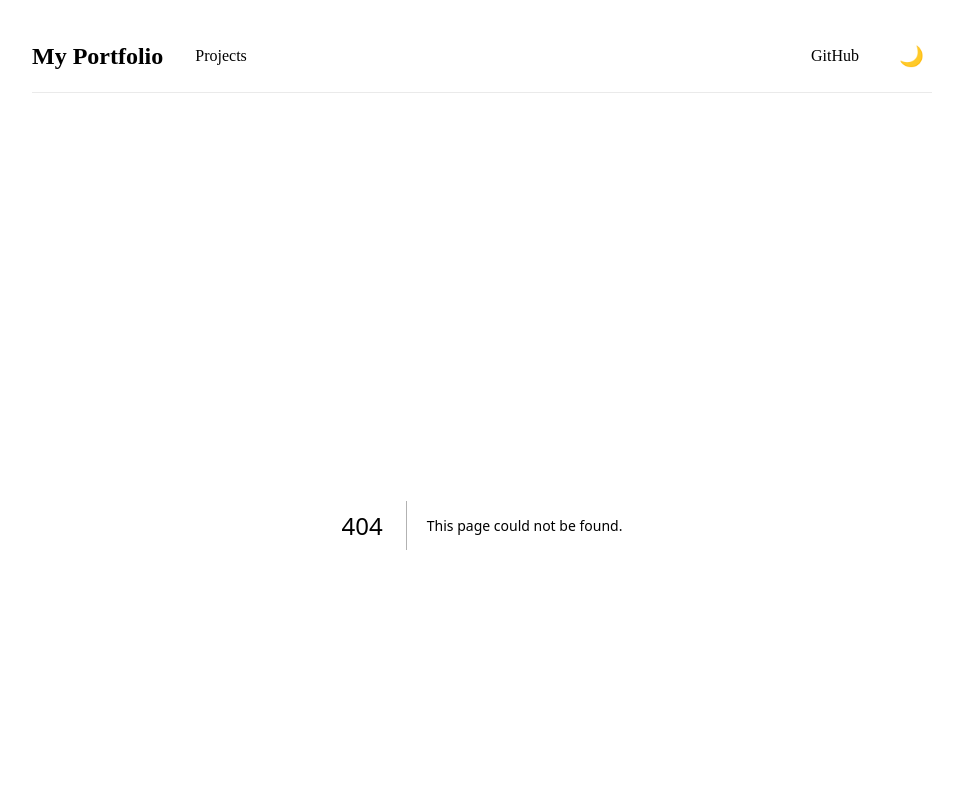
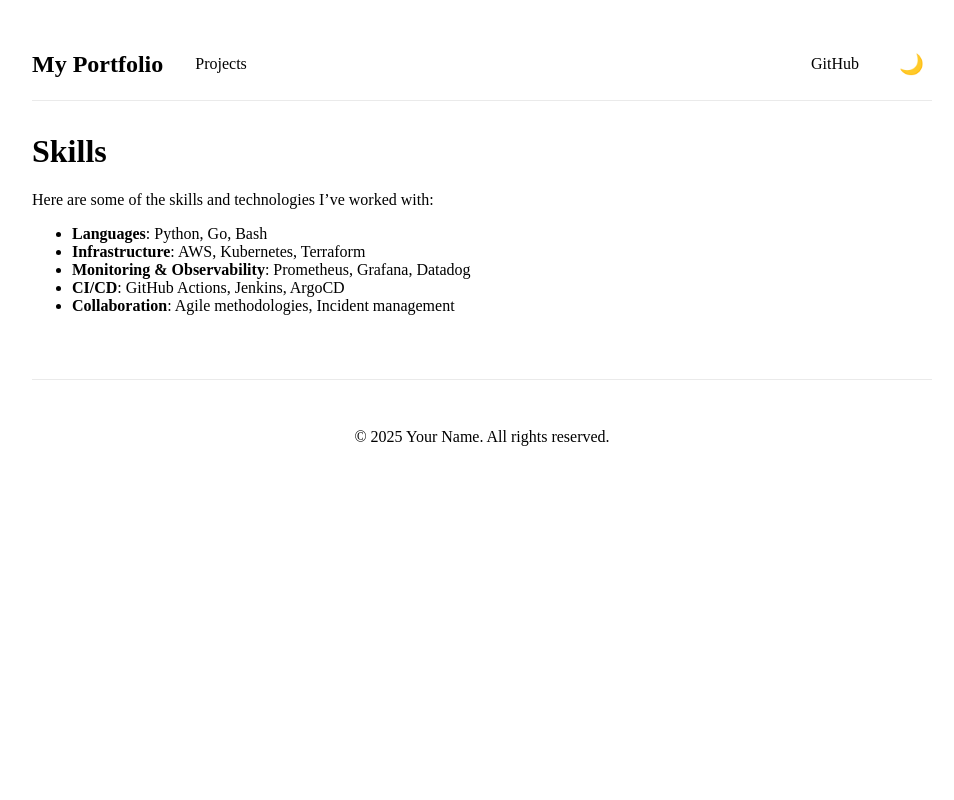
Before and after one commit to kanishksingh01/nextra-githubactions, a Next.js app: page /skills in a window 1280 px wide. Before the commit this address had no page. Shown: the top 800 px of the page, without its empty margins (158-1112 px from the left). Built offline with nearby package versions, Linux system fonts and the light colour scheme.

Commit message:
feat: add skills page
Added a skills section listing various technologies and methodologies.

```diff
--- /dev/null
+++ b/pages/skills.mdx
@@ -0,0 +1,9 @@
+# Skills
+
+Here are some of the skills and technologies I’ve worked with:
+
+- **Languages**: Python, Go, Bash
+- **Infrastructure**: AWS, Kubernetes, Terraform
+- **Monitoring & Observability**: Prometheus, Grafana, Datadog
+- **CI/CD**: GitHub Actions, Jenkins, ArgoCD
+- **Collaboration**: Agile methodologies, Incident management
```
